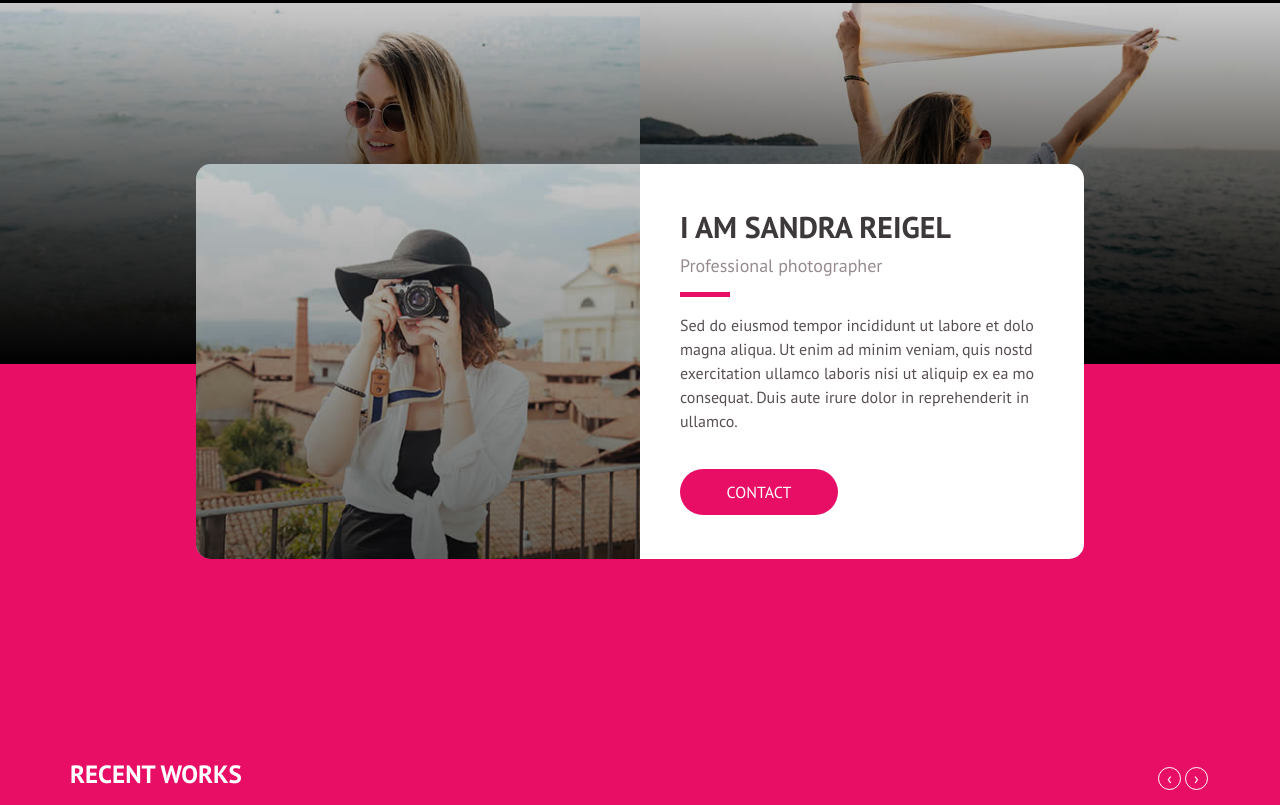
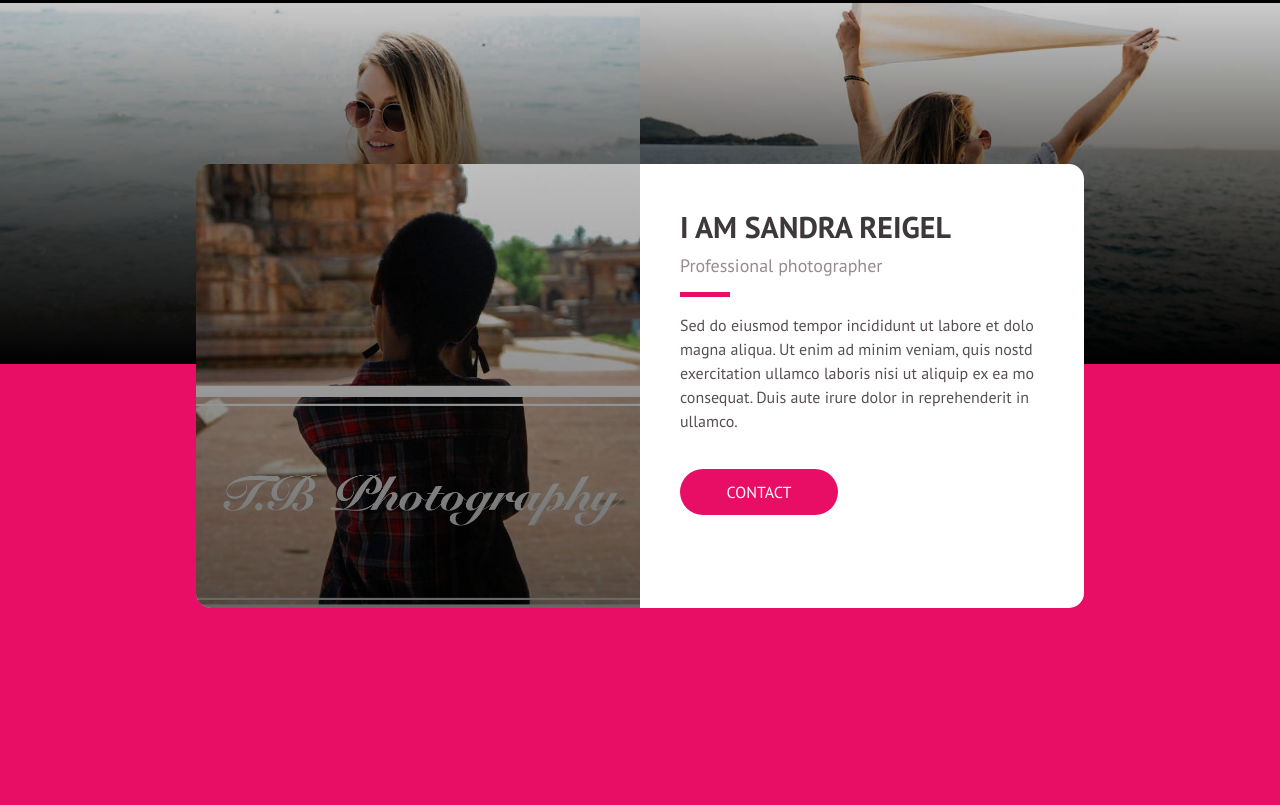
Before and after one commit to arshaljo24/tb2, a plain HTML site: page index.html in a window 1280 px wide. Shown: the part 610-1415 px from the top of the page. Drawn offline with Linux system fonts and the light colour scheme.

Commit message:
Update index.html

```diff
--- a/index.html
+++ b/index.html
@@ -78,7 +78,7 @@
     <div class="container contact-pop">
       <div class="row">
         <div class="col-md-6  pr-0">
-          <div class="card"> <img class="card-img w-100" src="assets/img/girl3.jpg" alt="">
+          <div class="card"> <img class="card-img w-100" src="pic/tb.jpg" alt="">
             <div class="card-img-overlay"> </div>
           </div>
         </div>
```
